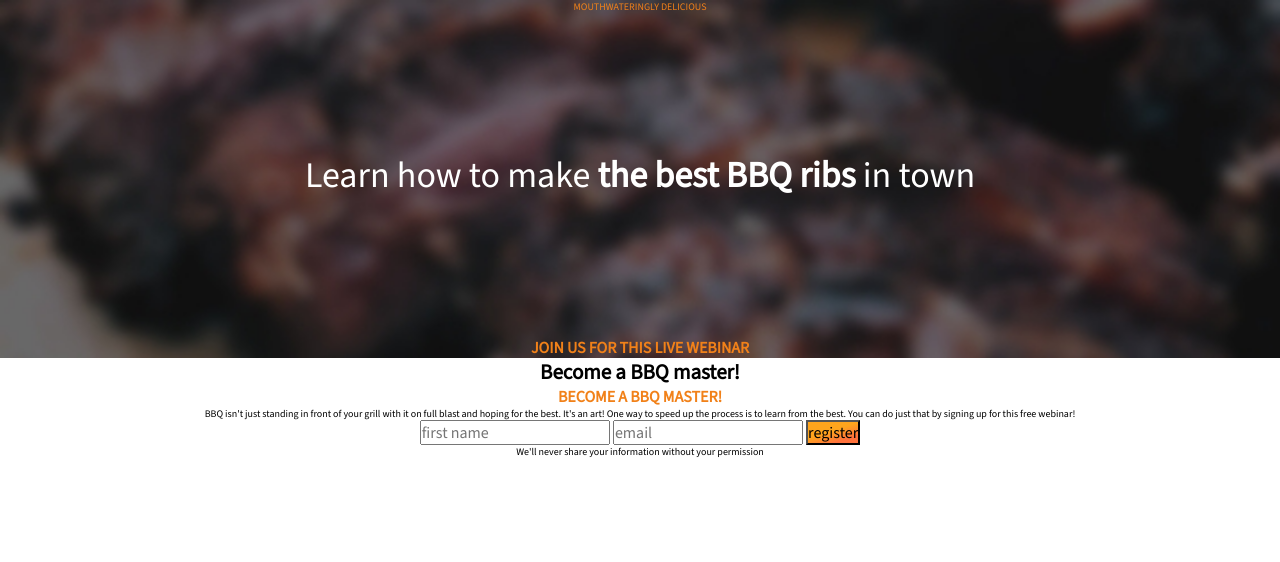
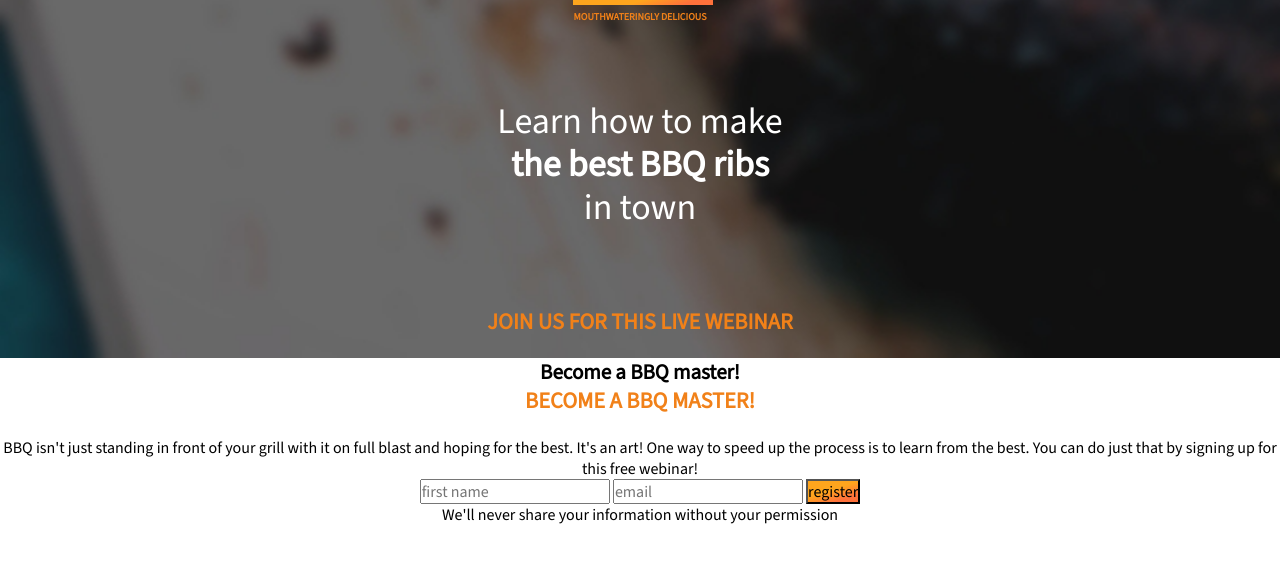
Before and after one commit to krasowski-alina/scss-project, a plain HTML site: page index.html in a window 1280 px wide. Drawn offline with nearby package versions, Linux system fonts and the light colour scheme.

Commit message:
styled 1st section

```diff
--- a/index.html
+++ b/index.html
@@ -5,14 +5,14 @@
     <meta name="viewport" content="width=device-width, initial-scale=1.0">
     <title>Document</title>
     <link rel="stylesheet" href="style.css">
-    <link href="https://fonts.googleapis.com/css2?family=Lato:wght@400;700;900&family=Rubik:wght@400;600;700&family=Source+Sans+3:wght@400;900&display=swap" rel="stylesheet">
+    <link href="https://fonts.googleapis.com/css2?family=Lato:wght@400;700;900&family=Rubik:wght@400;600;700&family=Source+Sans+3:wght@300;400;900&display=swap" rel="stylesheet">
 </head>
 <body>
     <main>
         <div class="wrapper">
             <section class="section-one">
-                <p class="subheading">Mouthwateringly delicious</p>
-                <h1>Learn how to make <span> the best BBQ ribs </span> in town</h1>
+                <p class="subheading border-top">Mouthwateringly delicious</p>
+                <h1>Learn how to make <br><span>the best BBQ ribs</span><br>in town</h1>
                 <h3 class="subheading">Join us for this live webinar</h3>
             </section>
             <section class="section-two">
--- a/style.scss
+++ b/style.scss
@@ -20,6 +20,8 @@ h1 {
     font-size: 2.25rem;
     font-weight: 300;
     color: $white;
+    line-height: 1.2;
+    margin: 0;
     span {
         font-size: inherit;
         font-weight: 900;
@@ -28,8 +30,9 @@ h1 {
 h2 {
     font-size: 1.3125rem;;
 }
-p {
-    font-size: .625rem;
+h3 {
+    margin-bottom: 1em;
+    font-size: 1.4rem;
 }
 .subheading {
     color: $orange;
@@ -40,12 +43,27 @@ button {
 background: rgb(255,165,29);
 background: linear-gradient(162deg, rgba(255,165,29,1) 45%, rgba(255,113,59,1) 80%);
 }
+
 //Layout
 .wrapper {
     text-align: center;
 }
 .section-one {
-    background: url(/images/dark-ribs.jpg) center/cover no-repeat;
+    background: url(/images/dark-ribs.jpg) left bottom/cover no-repeat;
     height: 358px;
-    @include flexCenter(column)
+    @include flexCenter(column);
+    p {
+        font-size: .625rem;
+        margin: 0;
+        padding-top: 1em;
+        font-weight: 700;
+        &.border-top::before {
+            content: '';
+            position: absolute;
+            top: 0px;
+            height: 5px;
+            width: 140px;
+            background: linear-gradient(162deg, rgba(255,165,29,1) 45%, rgba(255,113,59,1) 80%);
+        }
+    }
 }
```
Also changed, not shown: style.css, 1 other file.
